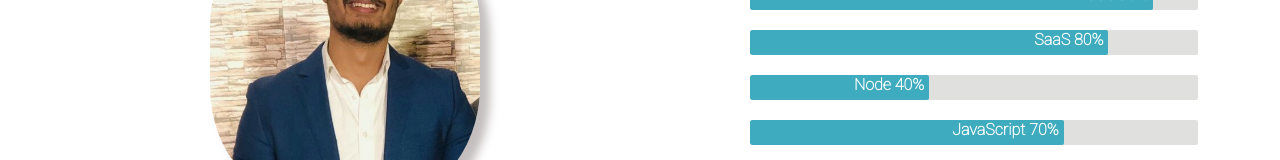
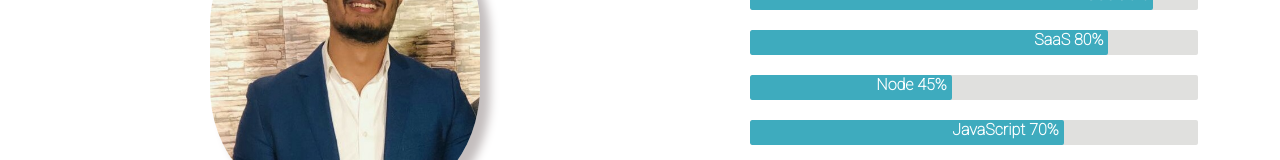
Before and after one commit to Samad-Ullah/Portfolio, a React (Create React App) app: page / in a window 1280 px wide. Shown: the part 1265-1425 px from the top of the page. Built offline with nearby package versions, Linux system fonts and the light colour scheme.

Commit message:
again node

```diff
--- a/src/components/About/About.js
+++ b/src/components/About/About.js
@@ -54,7 +54,7 @@ function About() {
                     <Bar type={"HTML"}  bgcolor={"rgb(62, 171, 190)"} completed={90}></Bar>
                     <Bar type={"CSS"}  bgcolor={"rgb(62, 171, 190)"} completed={90}></Bar>
                     <Bar type={"SaaS"}  bgcolor={"rgb(62, 171, 190)"} completed={80}></Bar>
-                    <Bar type={"Node"}  bgcolor={"rgb(62, 171, 190)"} completed={40}></Bar>
+                    <Bar type={"Node"}  bgcolor={"rgb(62, 171, 190)"} completed={45}></Bar>
                     <Bar type={"JavaScript"}  bgcolor={"rgb(62, 171, 190)"} completed={70}></Bar>
                     <Bar type={"React"}  bgcolor={"rgb(62, 171, 190)"} completed={80}></Bar>
                     <Bar type={"Angular"}  bgcolor={"rgb(62, 171, 190)"} completed={50}></Bar>
```
